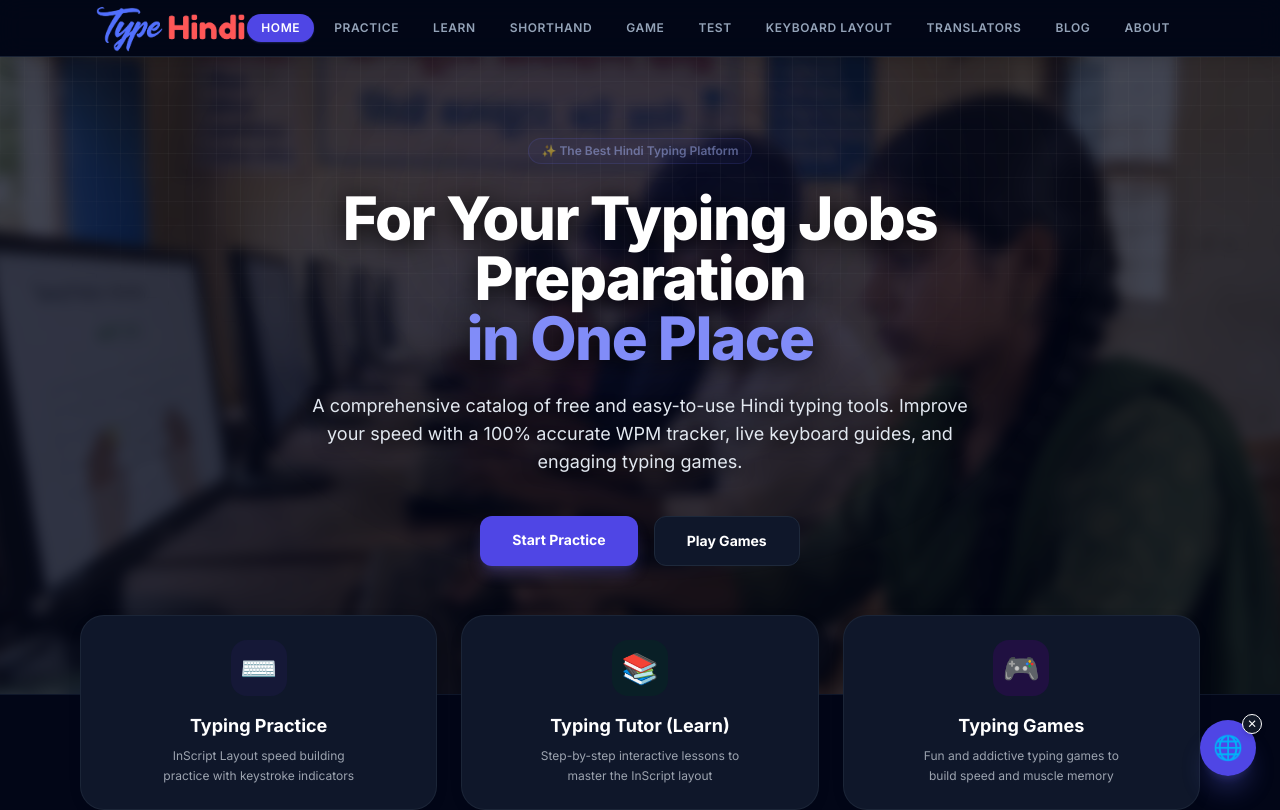
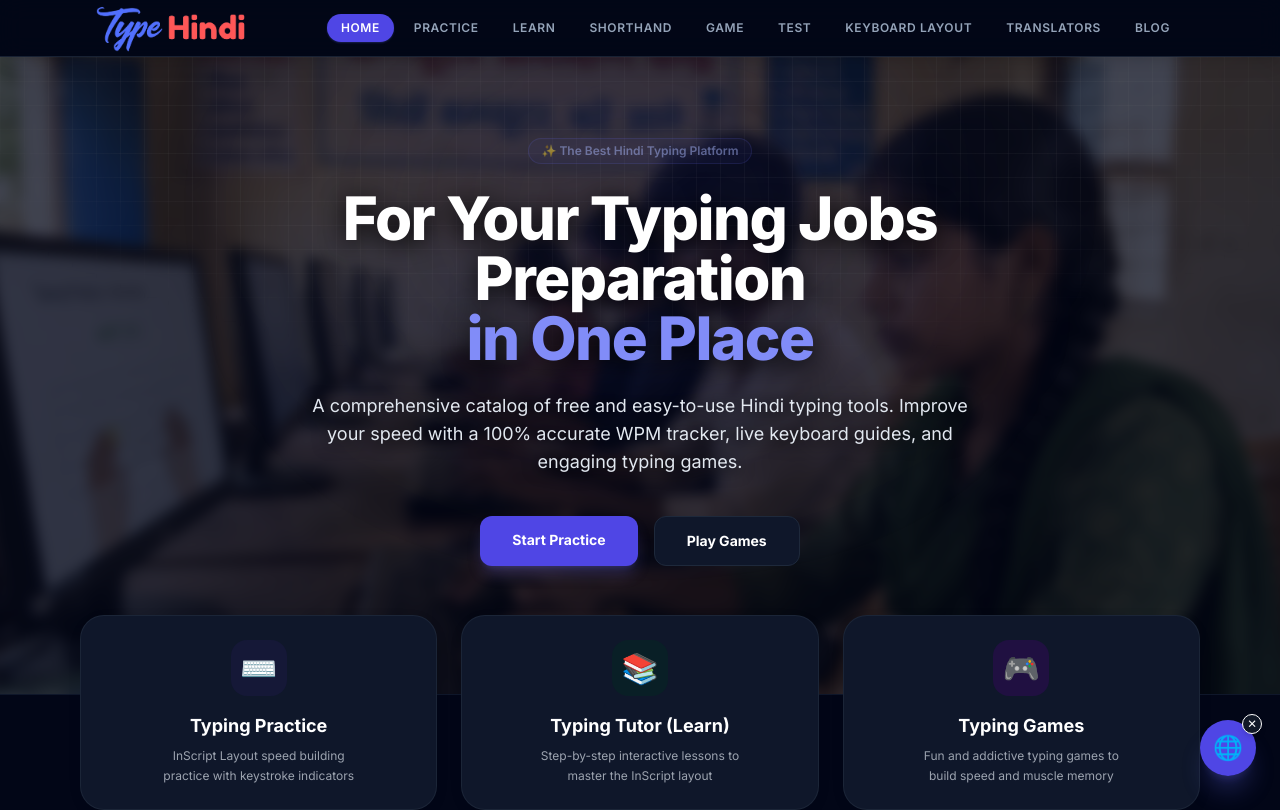
Before and after one commit to therohitbiruli/typehindi, a Next.js app: page / in a window 1280 px wide. Shown: the top 810 px of the page. Built offline with nearby package versions, Linux system fonts and the light colour scheme.

Commit message:
fix(nav): remove About link from header nav to optimize navbar spacing

```diff
--- a/src/components/Header.tsx
+++ b/src/components/Header.tsx
@@ -16,7 +16,6 @@ const navItems = [
   { href: "/keyboard-layout", label: "Keyboard Layout" },
   { href: "/translators", label: "Translators" },
   { href: "/blog", label: "Blog" },
-  { href: "/about", label: "About" },
 ];
 
 export function Header() {
```
